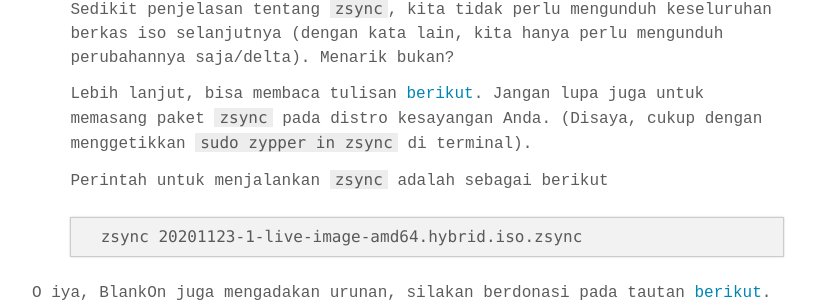
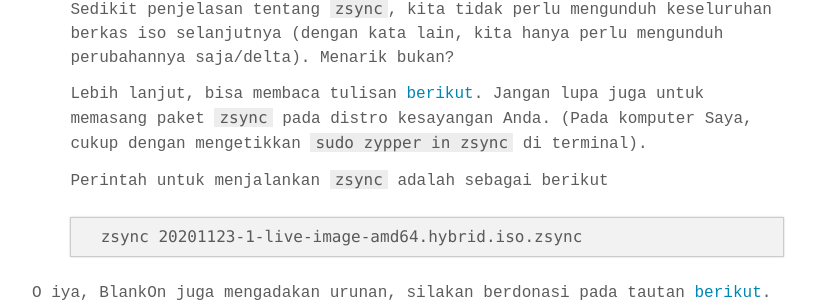
Before and after one commit to cho2/cho2.github.io, a Jekyll site: the page built from _posts/2020-11-24-Mencoba-Jahitan-BlankOn-Verbeek.md, in a window 1280 px wide. Shown: the part 1409-1711 px from the top of the page, without its empty margins (232-1048 px from the left). Built offline with Jekyll 4.4.1, drawn with Linux system fonts in a browser that asks for light colours; some web fonts are replaced; comment, search, counter and statistics services are not loaded.

Commit message:
fix post

````diff
--- a/_posts/2020-11-24-Mencoba-Jahitan-BlankOn-Verbeek.md
+++ b/_posts/2020-11-24-Mencoba-Jahitan-BlankOn-Verbeek.md
@@ -34,7 +34,7 @@ Jahitan BlankOn Verbeek yang sudah dapat dipasang sudah terbit. Mari kita coba.
         ```
         Sedikit penjelasan tentang `zsync`, kita tidak perlu mengunduh keseluruhan berkas iso selanjutnya (dengan kata lain, kita hanya perlu mengunduh perubahannya saja/delta). Menarik bukan?
 
-        Lebih lanjut, bisa membaca tulisan [berikut](https://ha.hn.web.id/2016/10/16/unduh-berkas-iso-dengan-zsync/). Jangan lupa juga untuk memasang paket `zsync` pada distro kesayangan Anda. (Disaya, cukup dengan menggetikkan `sudo zypper in zsync` di terminal).
+        Lebih lanjut, bisa membaca tulisan [berikut](https://ha.hn.web.id/2016/10/16/unduh-berkas-iso-dengan-zsync/). Jangan lupa juga untuk memasang paket `zsync` pada distro kesayangan Anda. (Pada komputer Saya, cukup dengan mengetikkan `sudo zypper in zsync` di terminal).
 
         Perintah untuk menjalankan `zsync` adalah sebagai berikut
         ```
````
